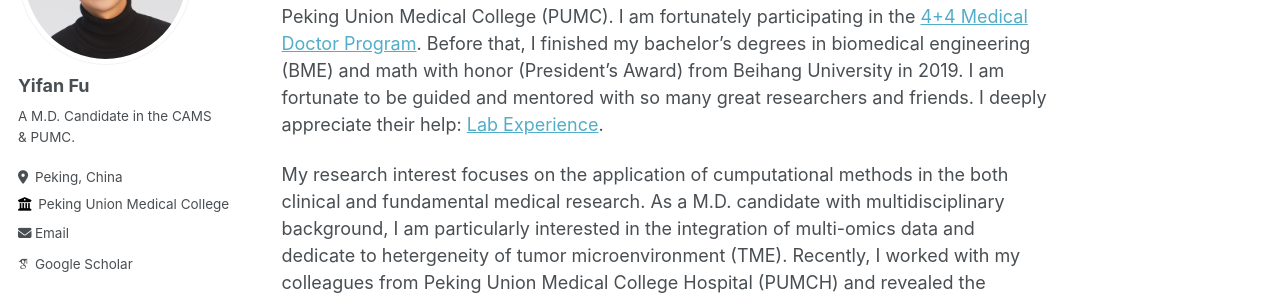
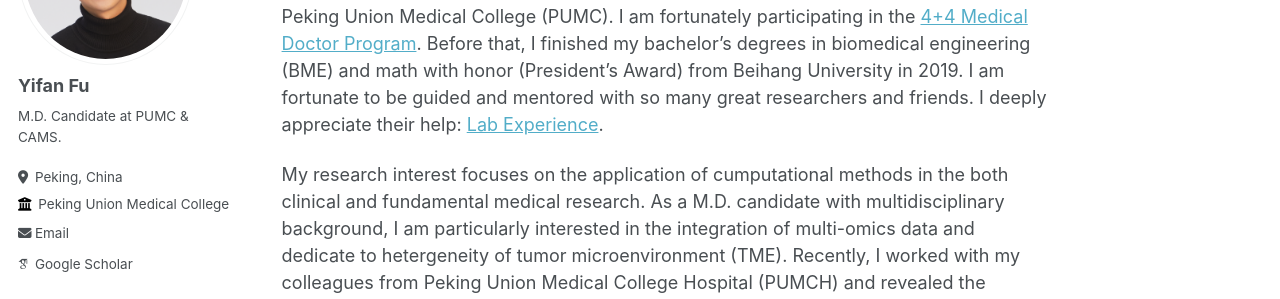
Before and after one commit to yifanfu01/yifanfu01.github.io, a Jekyll site: the page built from _pages/about.md, in a window 1280 px wide. Shown: the part 203-502 px from the top of the page. Built offline with Jekyll 4.4.1, drawn with Linux system fonts in a browser that asks for light colours; some web fonts are replaced.

Commit message:
Update _config.yml

```diff
--- a/_config.yml
+++ b/_config.yml
@@ -24,7 +24,7 @@ author:
   avatar           : "profile.png"
   name             : "Yifan Fu"
   pronouns         : # example: "she/her"
-  bio              : "A M.D. Candidate in the CAMS & PUMC."
+  bio              : "M.D. Candidate at PUMC & CAMS."
   location         : "Peking, China"
   employer         : "Peking Union Medical College"
   uri              : # URL
```
